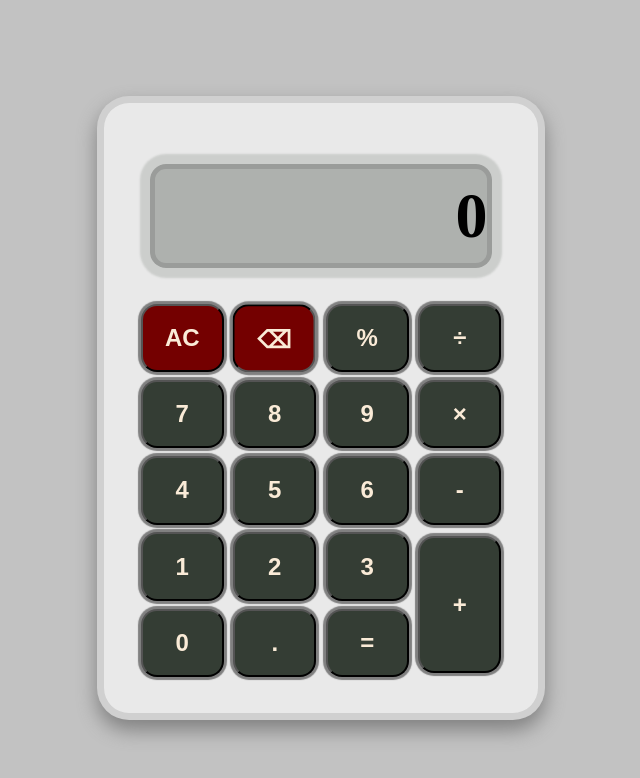
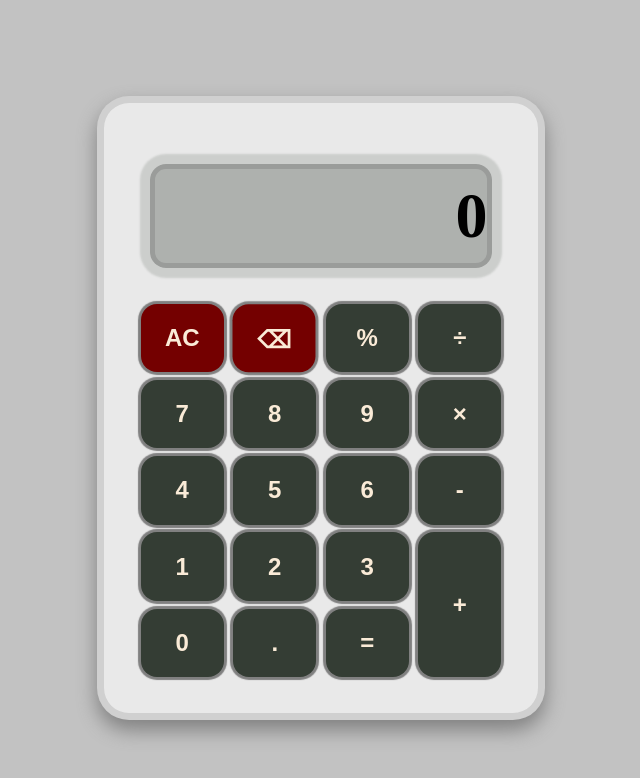
Before and after one commit to samuel-dal/TOP-calculator, a plain HTML site: page index.html in a window 1280 px wide. Shown: the whole page, without its empty margins (319-959 px from the left). Drawn offline with Linux system fonts and the light colour scheme.

Commit message:
style: removed default button border and updated '+' button selector

```diff
--- a/styles.css
+++ b/styles.css
@@ -128,12 +128,13 @@ body{
     color: antiquewhite;
     cursor: pointer;
     box-shadow: var(--button-shadow);
+    border: none;
   }
 
-  button:not(button[value='plus']){
+  button:not(button[value='+']){
     height: 90%;
   }
-  button[value='plus']{
+  button[value='+']{
     height: 95%;
   }
 
```
